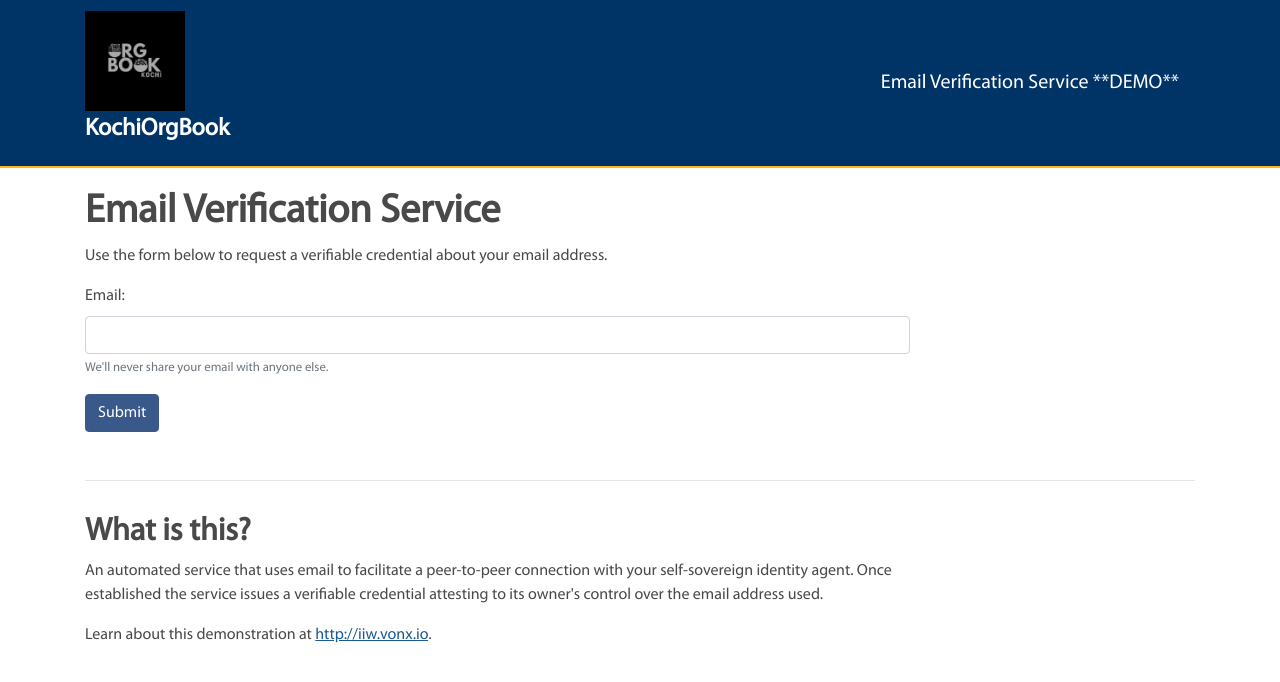
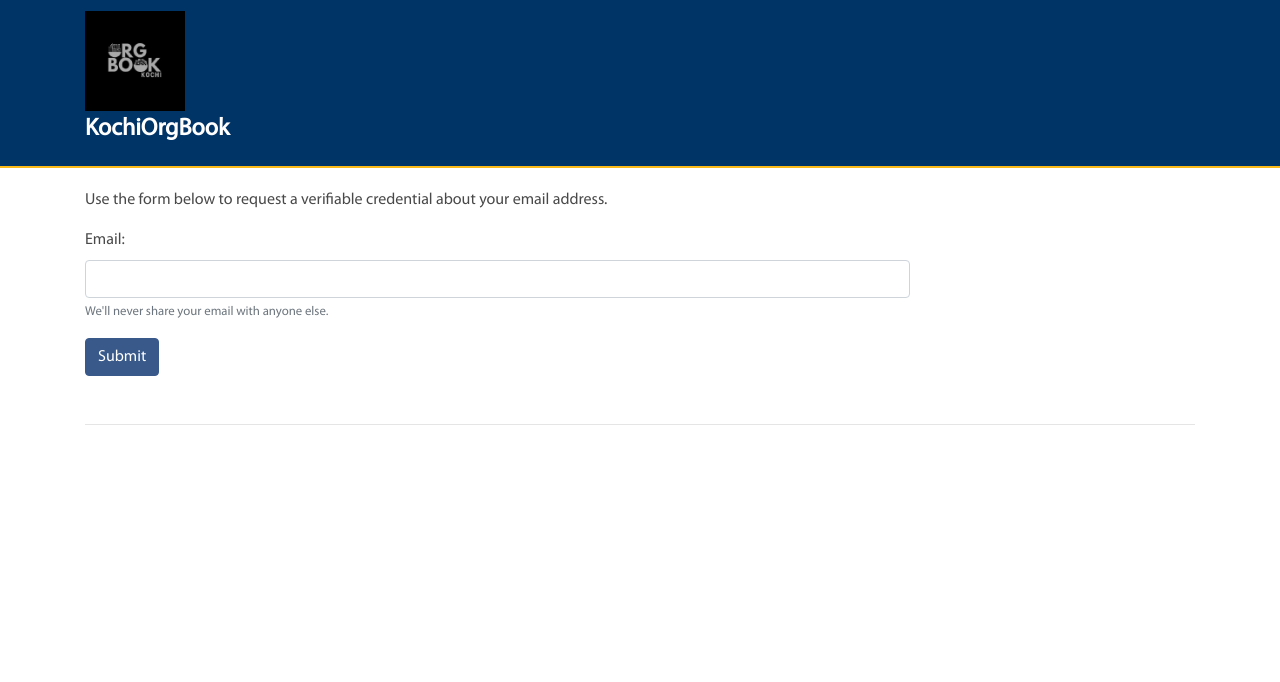
Before and after one commit to hyperledgerkochi/KOB-email-verification, a Django app: page / in a window 1280 px wide. Shown: the top 682 px of the page. Run offline with Django 3.2, Linux system fonts and the light colour scheme; some libraries are stand-ins or nearby versions.

Commit message:
html edits

```diff
--- a/src/email_verification/templates/index.html
+++ b/src/email_verification/templates/index.html
@@ -55,9 +55,7 @@
               alt="KOB Logo"
             /> -->
           </a>
-        <div class="navbar-brand">
-            Email Verification Service **DEMO**
-          </div>
+
         </div>
       </nav>
     </header>
@@ -65,7 +63,7 @@
       <div class="container">
         <div class="row">
           <div class="col-md-9 col-sm-8">
-            <h1>Email Verification Service</h1>
+          <!--  <h1>Email Verification Service</h1> -->
             <p>
               Use the form below to request a verifiable credential about your email address.
             </p>
@@ -89,7 +87,7 @@
           </div>
         </div>
         <hr />
-        <div class="row what-is-this">
+      <!--  <div class="row what-is-this">
           <div class="col-md-9 col-sm-8">
             <h2>What is this?</h2>
             <p>
@@ -105,7 +103,7 @@
               >.
             </p>
           </div>
-        </div>
+        </div> -->
       </div>
     </main>
     <!--
--- a/src/email_verification/templates/verify.html
+++ b/src/email_verification/templates/verify.html
@@ -64,6 +64,11 @@
               height="20"
               alt="KOB Logo"
             />
+
+            <div class="navbar-brand">
+              <h4>KochiOrgBook</h4>
+            </div>
+
 <!--
             <img
               class="img-fluid d-md-none"
```
Also changed, not shown: src/email_verification/templates/in_progress.html (+4 -6 lines), src/email_verification/templates/thanks.html (+3 -5 lines).
